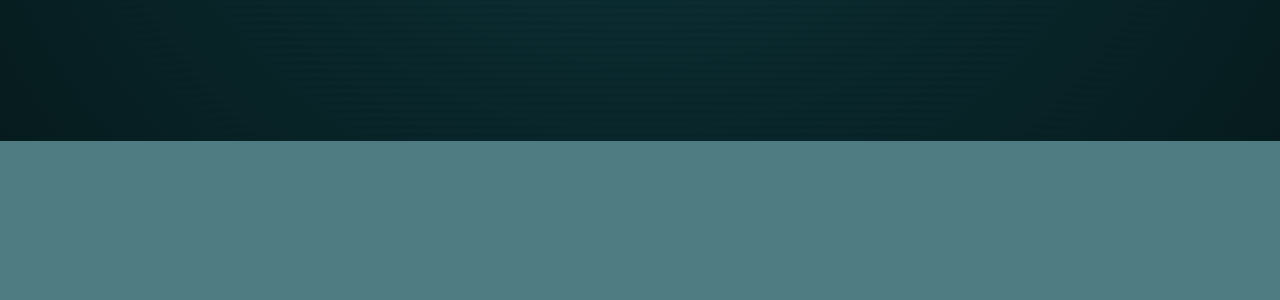
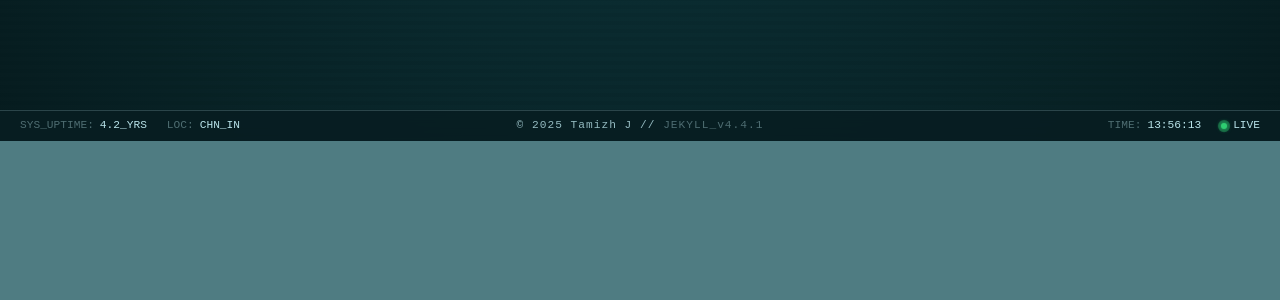
Before and after one commit to TyroTamizh/tyrotamizh.github.io, a Jekyll site: the page built from index.md, in a window 1280 px wide. Shown: the part 759-1059 px from the top of the page. Built offline with Jekyll 4.4.1, drawn with Linux system fonts in a browser that asks for light colours; some of the changed text lies outside the part shown.

Commit message:
Updated footer

```diff
--- a/_layouts/default.html
+++ b/_layouts/default.html
@@ -41,11 +41,35 @@
     {{ content }}
   </main>
 
-  <footer>
-    <div class="container">
-      <p>&copy; {{ "now" | date: "%Y" }} {{ site.title }}. Built with Jekyll.</p>
+<footer class="system-footer">
+  <div class="footer-bar">
+    <div class="footer-left">
+      <div class="footer-segment">
+        <span class="status-label">SYS_UPTIME:</span>
+        <span class="status-value">4.2_YRS</span>
+      </div>
+      <div class="footer-segment hidden-mobile">
+        <span class="status-label">LOC:</span>
+        <span class="status-value">CHN_IN</span>
+      </div>
     </div>
-  </footer>
+
+    <div class="footer-center">
+      <p>&copy; {{ "now" | date: "%Y" }} {{ site.title }} // <span class="engine">JEKYLL_v{{ jekyll.version }}</span></p>
+    </div>
+
+    <div class="footer-right">
+      <div class="footer-segment">
+        <span class="status-label">TIME:</span>
+        <span id="live-clock" class="status-value">00:00:00</span>
+      </div>
+      <div class="footer-segment">
+        <span class="status-dot"></span>
+        <span class="status-value">LIVE</span>
+      </div>
+    </div>
+  </div>
+</footer>
 
   <script src="{{ '/assets/js/scripts.js' | relative_url }}"></script>
 </body>
--- a/assets/css/main.scss
+++ b/assets/css/main.scss
@@ -28,13 +28,18 @@ body {
   line-height: 1.6;
   color: $lightTextColor;
   background-color: $darkbgColor;
+  padding-bottom: 40px;
 }
 .container {
   max-width: $max-width;
   margin: 0 auto;
   padding: 0 20px;
 }
-.pill, .reveal, .timeline-item, #ticker, .skill-category {
+.pill,
+.reveal,
+.timeline-item,
+#ticker,
+.skill-category {
   backface-visibility: hidden;
   perspective: 1000px;
   will-change: transform, opacity; // Tells the browser to optimize these
@@ -57,8 +62,7 @@ section,
 .reveal {
   opacity: 0;
   transform: translateY(20px) scale(0.98); // Start slightly smaller
-  transition:
-    opacity 0.8s cubic-bezier(0.2, 0.8, 0.2, 1),
+  transition: opacity 0.8s cubic-bezier(0.2, 0.8, 0.2, 1),
     transform 0.8s cubic-bezier(0.2, 0.8, 0.2, 1);
   visibility: hidden;
 
@@ -93,10 +97,21 @@ section,
     backdrop-filter: blur(10px);
     transition: all 0.3s ease;
 
-    &:hover { border-color: $accent1; box-shadow: 0 0 15px rgba($accent1, 0.2); }
+    &:hover {
+      border-color: $accent1;
+      box-shadow: 0 0 15px rgba($accent1, 0.2);
+    }
 
-    .prompt { color: $accent1; margin-right: 15px; font-weight: bold; }
-    .placeholder { color: $lightbgColor; font-size: 0.9rem; flex-grow: 1; }
+    .prompt {
+      color: $accent1;
+      margin-right: 15px;
+      font-weight: bold;
+    }
+    .placeholder {
+      color: $lightbgColor;
+      font-size: 0.9rem;
+      flex-grow: 1;
+    }
     .kbd {
       background: #16464d;
       padding: 2px 6px;
@@ -129,8 +144,14 @@ section,
     cursor: pointer;
     padding: 5px 0;
 
-    .prompt { color: $accent1; margin-right: 12px; }
-    .placeholder { color: $lightbgColor; font-size: 0.85rem; }
+    .prompt {
+      color: $accent1;
+      margin-right: 12px;
+    }
+    .placeholder {
+      color: $lightbgColor;
+      font-size: 0.85rem;
+    }
   }
 
   .palette-dropdown {
@@ -143,7 +164,10 @@ section,
     display: none; // Hidden by default
     overflow: hidden;
 
-    &.open { display: block; animation: slideDown 0.2s ease-out; }
+    &.open {
+      display: block;
+      animation: slideDown 0.2s ease-out;
+    }
 
     li a {
       display: block;
@@ -158,14 +182,24 @@ section,
         color: $accent1;
       }
 
-      .cmd { color: $accent1; opacity: 0.6; margin-right: 10px; }
+      .cmd {
+        color: $accent1;
+        opacity: 0.6;
+        margin-right: 10px;
+      }
     }
   }
 }
 
 @keyframes slideDown {
-  from { opacity: 0; transform: translateY(-10px); }
-  to { opacity: 1; transform: translateY(0); }
+  from {
+    opacity: 0;
+    transform: translateY(-10px);
+  }
+  to {
+    opacity: 1;
+    transform: translateY(0);
+  }
 }
 
 // ============================
@@ -329,10 +363,7 @@ section,
   opacity: 0;
   transform: translateY(10px);
   filter: blur(5px);
-  transition:
-    opacity 1s ease,
-    transform 1s ease,
-    filter 0.8s ease;
+  transition: opacity 1s ease, transform 1s ease, filter 0.8s ease;
 
   &.visible {
     opacity: 0.9;
@@ -399,7 +430,7 @@ section,
   }
 }
 
-#ticker{
+#ticker {
   transition: transform 0.6s cubic-bezier(0.65, 0, 0.35, 1);
 }
 
@@ -702,11 +733,74 @@ section,
 // ============================
 // 9. Footer & Mobile
 // ============================
-footer {
-  background: $darkbgColor;
-  padding: 40px 0;
-  text-align: center;
-  font-size: 0.9rem;
+.system-footer {
+  background: rgba(8, 30, 34, 0.95);
+  border-top: 1px solid rgba($accent1, 0.2);
+  padding: 6px 20px;
+  font-family: $code-font;
+  position: fixed;
+  bottom: 0;
+  left: 0;
+  width: 100%;
+  z-index: 1000;
+  backdrop-filter: blur(8px);
+  -webkit-backdrop-filter: blur(8px);
+
+  .footer-bar {
+    display: flex;
+    justify-content: space-between;
+    align-items: center;
+    max-width: 100%; // Spans full width like a status bar
+    margin: 0 auto;
+  }
+
+  .footer-left,
+  .footer-right {
+    display: flex;
+    gap: 20px;
+    flex: 1;
+  }
+
+  .footer-right {
+    justify-content: flex-end;
+  }
+
+  .footer-center {
+    flex: 2;
+    text-align: center;
+    font-size: 0.7rem;
+    letter-spacing: 1px;
+    opacity: 0.8;
+    p {
+      margin: 0;
+    }
+    .engine {
+      color: rgba($accent1, 0.5);
+    }
+  }
+
+  .footer-segment {
+    display: flex;
+    align-items: center;
+    gap: 6px;
+    font-size: 0.7rem;
+
+    .status-label {
+      color: rgba($accent1, 0.4);
+    }
+    .status-value {
+      color: $accent1;
+    }
+  }
+
+  // Active status dot in footer
+  .status-dot {
+    height: 6px;
+    width: 6px;
+    background: #2ecc71;
+    border-radius: 50%;
+    box-shadow: 0 0 5px #2ecc71;
+  }
 }
 
 // Contact Pages
@@ -767,12 +861,27 @@ footer {
     align-items: center;
     gap: 8px;
     border-bottom: 1px solid #333;
-    .dot { width: 8px; height: 8px; border-radius: 50%; }
-    .red { background: #ff5f56; }
-    .yellow { background: #ffbd2e; }
-    .green { background: #27c93f; }
-    .console-title { font-size: 0.7rem; margin-left: 10px; color: #888;text-transform: uppercase;
-      letter-spacing: 1px; }
+    .dot {
+      width: 8px;
+      height: 8px;
+      border-radius: 50%;
+    }
+    .red {
+      background: #ff5f56;
+    }
+    .yellow {
+      background: #ffbd2e;
+    }
+    .green {
+      background: #27c93f;
+    }
+    .console-title {
+      font-size: 0.7rem;
+      margin-left: 10px;
+      color: #888;
+      text-transform: uppercase;
+      letter-spacing: 1px;
+    }
   }
 
   .console-output {
@@ -834,8 +943,16 @@ footer {
     .card-body {
       margin-top: 10px;
 
-      .label { color: $accent1; font-weight: bold; margin-right: 5px; }
-      .description { font-size: 0.9rem; line-height: 1.6; color: #ccc; }
+      .label {
+        color: $accent1;
+        font-weight: bold;
+        margin-right: 5px;
+      }
+      .description {
+        font-size: 0.9rem;
+        line-height: 1.6;
+        color: #ccc;
+      }
     }
   }
 
@@ -844,10 +961,24 @@ footer {
     margin-bottom: 20px;
     border-bottom: 1px dashed rgba($accent1, 0.1);
     padding-bottom: 10px;
-    &:last-child { border: none; }
-    .edu-title { color: $lightTextColor; font-weight: bold; margin: 0; }
-    .edu-meta { font-size: 0.8rem; color: #888; margin: 5px 0; }
-    .edu-date { font-family: $code-font; font-size: 0.75rem; color: $accent1; }
+    &:last-child {
+      border: none;
+    }
+    .edu-title {
+      color: $lightTextColor;
+      font-weight: bold;
+      margin: 0;
+    }
+    .edu-meta {
+      font-size: 0.8rem;
+      color: #888;
+      margin: 5px 0;
+    }
+    .edu-date {
+      font-family: $code-font;
+      font-size: 0.75rem;
+      color: $accent1;
+    }
   }
 
   // Tags
@@ -864,11 +995,14 @@ footer {
     }
   }
 }
+
 // ============================
 // 12. Mobile
 // ============================
 @media (max-width: 768px) {
-.kbd { display: none; }
+  .kbd {
+    display: none;
+  }
 
   .hero h1 {
     font-size: 2.2rem; // Slightly smaller to prevent excessive wrapping
@@ -950,7 +1084,7 @@ footer {
     gap: 5px;
     padding: 10px 15px;
   }
-.contact-terminal-section {
+  .contact-terminal-section {
     padding: 40px 15px;
     width: 100%;
     overflow: hidden; // Critical: clips any accidental overflow
@@ -1004,7 +1138,7 @@ footer {
     font-size: 0.75rem; // Fit more text
   }
 
-   .system-spec-container {
+  .system-spec-container {
     margin: 60px auto; // Reduce top margin on mobile
     padding: 0 15px;
 
@@ -1020,7 +1154,32 @@ footer {
 
     .spec-header {
       margin-bottom: 30px;
-      h1 { font-size: 1.5rem; } // Scale down header text
+      h1 {
+        font-size: 1.5rem;
+      } // Scale down header text
     }
   }
+
+  .system-footer {
+    padding: 10px 15px;
+
+    .footer-bar {
+      flex-direction: row;
+      gap: 10px;
+      padding: 15px 0;
+      justify-content: space-between;
+    }
+    .footer-left,
+    .footer-right {
+      justify-content: center;
+      width: 100%;
+      text-align: center;
+    }
+    .footer-center {
+      display: none;
+    }
+  }
+  .hidden-mobile {
+    display: none;
+  }
 }
--- a/assets/js/scripts.js
+++ b/assets/js/scripts.js
@@ -129,6 +129,23 @@ const dateElement = document.getElementById('current-date');
     const options = { year: 'numeric', month: 'short', day: 'numeric' };
     dateElement.textContent = today.toLocaleDateString('en-IN', options).toUpperCase();
   }
+
+function updateClock() {
+  const clockElement = document.getElementById('live-clock');
+  if (clockElement) {
+    const now = new Date();
+    const timeString = now.toLocaleTimeString('en-IN', {
+      hour12: false,
+      hour: '2-digit',
+      minute: '2-digit',
+      second: '2-digit'
+    });
+    clockElement.textContent = timeString;
+  }
+}
+setInterval(updateClock, 1000);
+updateClock(); // Initial call
+
 });
 
 // Contacts
```
